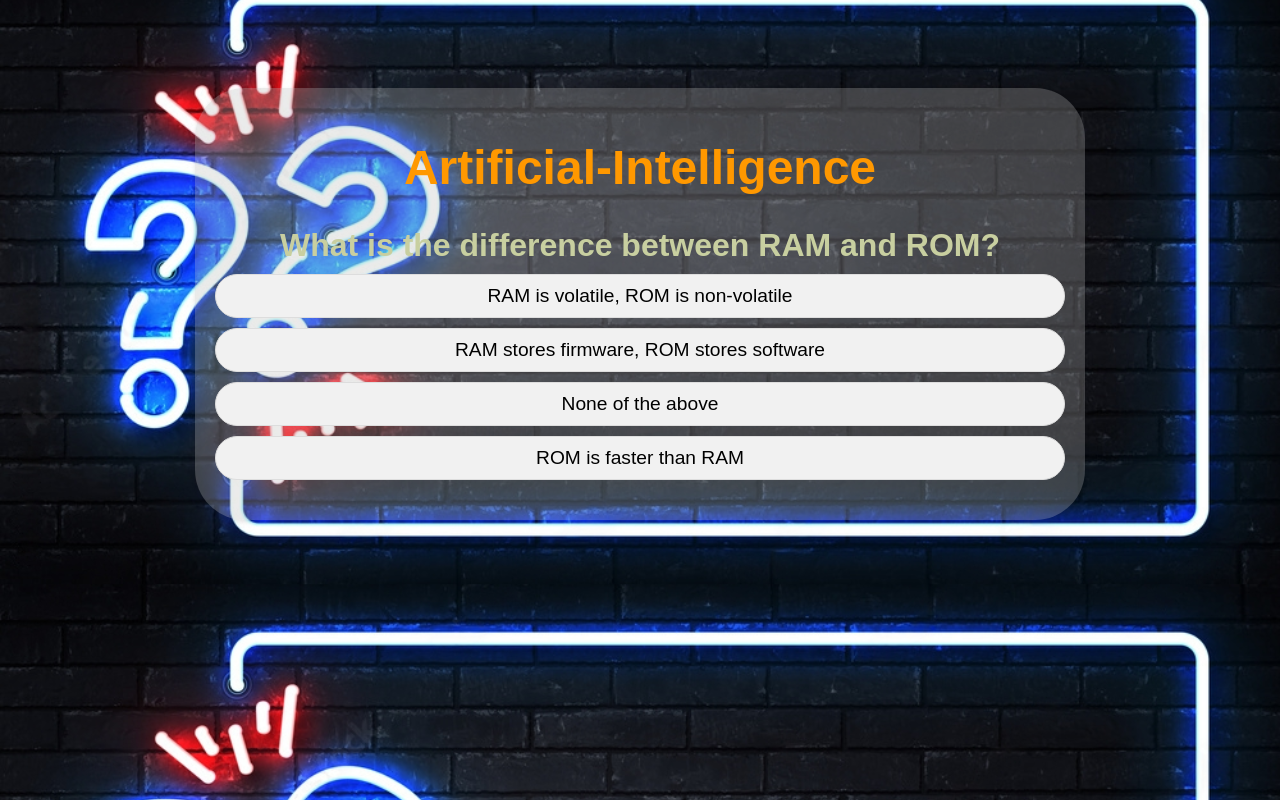
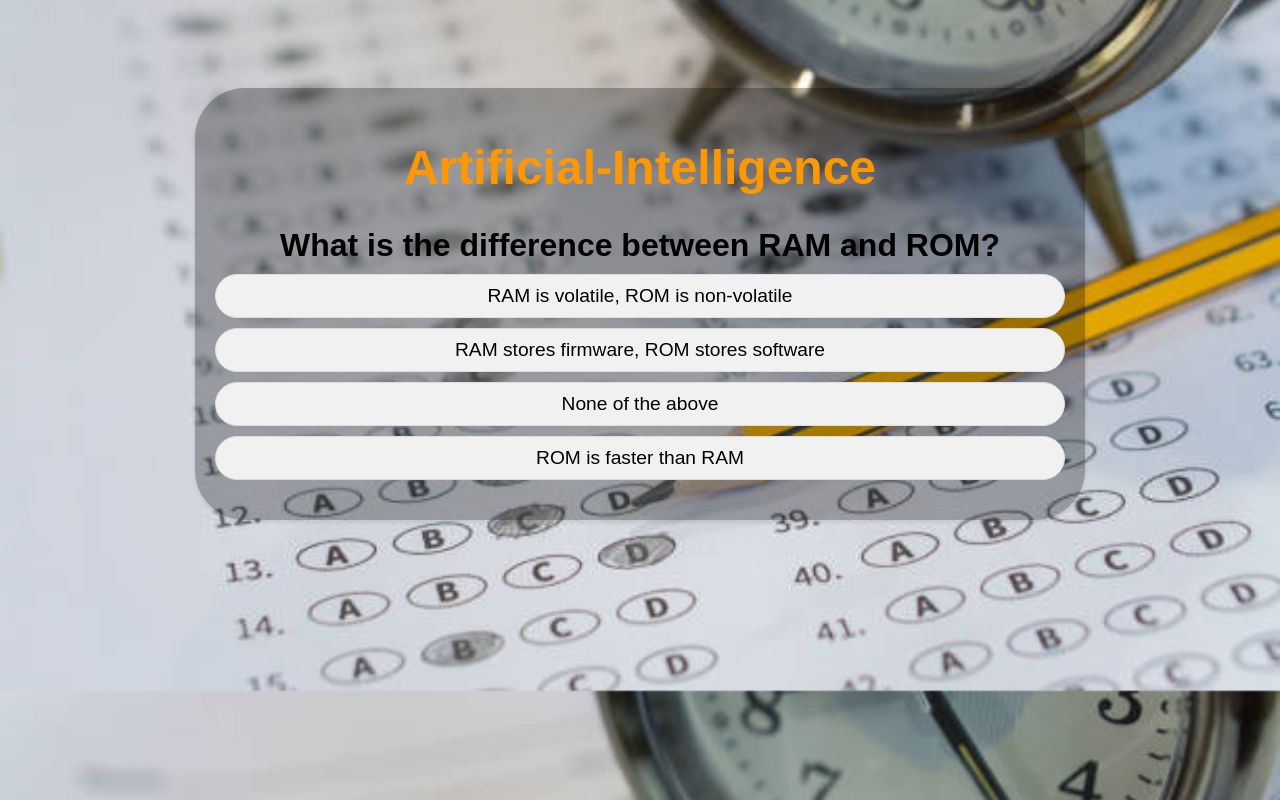
Before and after one commit to Aakash-M-o-d-i/Questions_papers, a plain HTML site: page Quiz/html/AI/ai.html in a window 1280 px wide. Drawn offline with Linux system fonts and the light colour scheme.

Commit message:
add new bg in quiz section, update all questions, images

```diff
--- a/Quiz/css/index.css
+++ b/Quiz/css/index.css
@@ -7,7 +7,8 @@ body {
     height: 100vh;
     margin: 0;
 
-    background-image: url('/images/quiz-bg.png');
+    /* background-image: url('/images/quiz-bg.png'); */
+    background-image: url('/images/cho.jpg');
     background-size: cover;
     background-position: center;
 }
@@ -63,5 +64,21 @@ body {
     height: 50px;
 }
 
+@media (max-width: 768px) {
+    .options-container {
+        padding: 10px;
+    }
+    .option {
+        padding: 10px;
+    }
+}
 
+@media (max-width: 480px) {
+    .options-container {
+        padding: 5px;
+    }
+    .option {
+        padding: 5px;
+    }
+}
 /* image */
--- a/Quiz/css/quiz.css
+++ b/Quiz/css/quiz.css
@@ -1,9 +1,8 @@
 body {
     font-family: 'Poppins', sans-serif;
-    /* background: #121d55; */
     display: flex;
     justify-content: center;
-    background-image: url('/images/bg-quiz.png');
+    background-image: url('/images/bg.jpg');
     background-size: cover;
     background-position: center;
 }
@@ -11,16 +10,16 @@ body {
 /* For tablets (width between 600px and 1024px) */
 @media (max-width: 1024px) and (min-width: 600px) {
     body {
-        background-size: contain; /* Adjust to fit within the container */
-        background-position: top center; /* Align the image differently if needed */
+        background-size: contain;
+        background-position: top center;
     }
 }
 
 /* For mobile devices (width below 600px) */
 @media (max-width: 599px) {
     body {
-        background-size: contain; /* Make sure the image fits within the screen */
-        background-position: top center; /* Position the image as needed */
+        background-size: contain;
+        background-position: top center;
     }
 }
 
@@ -28,7 +27,7 @@ body {
     width: 850px;
     padding: 20px;
     margin-top: 80px;
-    background-color: #b8b8b849;
+    background-color: #00000049;
     box-shadow: 0 2px 4px rgba(0, 0, 0, 0.1);
     border-radius: 50px;
     text-align: center;
@@ -44,8 +43,7 @@ h1 {
     font-weight: bold;
     margin-bottom: 10px;
     font-size: xx-large;
-    /* color: #ea6c21; */
-    color: #C8CFA0;
+    color: black;
 }
 
 .option {
@@ -74,6 +72,7 @@ h1 {
     text-align: center;
     margin-top: 20px;
     font-weight: bold;
+    color: aliceblue;
 }
 
 .hide {
@@ -89,7 +88,6 @@ h1 {
     margin-bottom: 10px;
     cursor: pointer;
     font-size: larger;
-
 }
 
 .options input {
@@ -129,19 +127,28 @@ button:hover {
     border-color: #d32f2f !important;
 }
 
-
 .services-grid {
-    display: flex;
-    justify-content: space-around;
-    flex-wrap: wrap;
+    display: grid;
+    grid-template-columns: repeat(auto-fit, minmax(198px, 1fr));
+    gap: 10px;
 }
 
 .service {
     background-color: #f9f9f9;
     padding: 20px;
     margin: 10px;
-    width: 300px;
+    width: 900px;
     box-shadow: 0 2px 4px rgba(0, 0, 0, 0.1);
     border-radius: 8px;
     text-align: center;
 }
+
+.a {
+    background-color: #cf4c4c;
+    padding: 20px;
+    margin: 10px;
+    width: 700;
+    box-shadow: 0 2px 4px rgba(0, 0, 0, 0.1);
+    border-radius: 8px;
+    text-align: center;
+}
--- a/Quiz/js/ai.js
+++ b/Quiz/js/ai.js
@@ -49,106 +49,106 @@ const quizData = [
         options: ['Running multiple applications simultaneously', 'Running a single application multiple times', 'Dividing a task into multiple smaller tasks', 'Running multiple programs on multiple computers'],
         answer: 'Running multiple applications simultaneously',
     },
-    {
-        question: 'What does the DOS command TIME do?',
-        options: ['Displays the current time', 'Sets the current time', 'Displays and sets the current time', 'None of the above'],
-        answer: 'Displays and sets the current time',
-    },
-    {
-        question: 'What is the purpose of the DOS command REN?',
-        options: ['Renames a directory', 'Renames a file', 'Removes a file', 'Restarts the computer'],
-        answer: 'Renames a file',
-    },
-    {
-        question: 'What does the DOS command MOV do?',
-        options: ['Moves a file from one directory to another', 'Displays the contents of a file', 'Moves a directory', 'None of the above'],
-        answer: 'Moves a file from one directory to another',
-    },
-    {
-        question: 'What is the function of the DOS command CD?',
-        options: ['Creates a new directory', 'Changes the current directory', 'Deletes a directory', 'Copies a directory'],
-        answer: 'Changes the current directory',
-    },
-    {
-        question: 'What does the DOS command CHKDSK check?',
-        options: ['Memory errors', 'Disk errors', 'File errors', 'Directory errors'],
-        answer: 'Disk errors',
-    },
-    {
-        question: 'What does the DOS command SET do?',
-        options: ['Sets system environment variables', 'Sets the current time and date', 'Sets file permissions', 'Sets user account settings'],
-        answer: 'Sets system environment variables',
-    },
-    {
-        question: 'What is the purpose of the DOS command PING?',
-        options: ['Checks network connectivity', 'Deletes a directory', 'Renames a file', 'Moves a file'],
-        answer: 'Checks network connectivity',
-    },
-    {
-        question: 'What does the DOS command TREE display?',
-        options: ['The structure of files and directories', 'The content of a file', 'The current directory', 'The disk usage'],
-        answer: 'The structure of files and directories',
-    },
-    {
-        question: 'What is the function of the DOS command COPY CON?',
-        options: ['Copies a file from one location to another', 'Copies a file with a new name', 'Creates a new file with content entered by the user', 'Converts a file format'],
-        answer: 'Creates a new file with content entered by the user',
-    },
-    {
-        question: 'What does the DOS command TYPE do?',
-        options: ['Displays the contents of a text file', 'Types a command', 'Changes file type', 'Moves a file'],
-        answer: 'Displays the contents of a text file',
-    },
-    {
-        question: 'What is an Operating System (OS)?',
-        options: ['Software that manages hardware resources', 'A type of programming language', 'Hardware that runs software', 'None of the above'],
-        answer: 'Software that manages hardware resources',
-    },
-    {
-        question: 'Which of the following is an example of an Operating System?',
-        options: ['Microsoft Word', 'Linux', 'Google Chrome', 'Python'],
-        answer: 'Linux',
-    },
-    {
-        question: 'Which of the following is not an Operating System?',
-        options: ['Windows', 'macOS', 'Unix', 'Java'],
-        answer: 'Java',
-    },
-    {
-        question: 'Which Operating System is known for its open-source nature?',
-        options: ['Windows', 'Linux', 'macOS', 'iOS'],
-        answer: 'Linux',
-    },
-    {
-        question: 'Which of the following is a feature of a modern Operating System?',
-        options: ['Multitasking', 'Single-tasking', 'Manual memory management', 'Limited user interface'],
-        answer: 'Multitasking',
-    },
-    {
-        question: 'The primary role of an Operating System is to:',
-        options: ['Provide a user-friendly interface', 'Manage hardware resources', 'Execute and manage software applications', 'All of the above'],
-        answer: 'All of the above',
-    },
-    {
-        question: 'Which Operating System is known for its graphical user interface (GUI)?',
-        options: ['Linux', 'Windows', 'DOS', 'Unix'],
-        answer: 'Windows',
-    },
-    {
-        question: 'Which of the following Operating Systems is primarily used on servers?',
-        options: ['Windows', 'macOS', 'Linux', 'Android'],
-        answer: 'Linux',
-    },
-    {
-        question: 'Which Operating System is used on Apple\'s computers?',
-        options: ['Windows', 'macOS', 'Linux', 'Unix'],
-        answer: 'macOS',
-    },
-    {
-        question: 'What is a key characteristic of DOS?',
-        options: ['Command-line interface', 'Graphical user interface', 'Multitasking capability', 'Open-source platform'],
-        answer: 'Command-line interface',
-    },
+    // {
+    //     question: 'What does the DOS command TIME do?',
+    //     options: ['Displays the current time', 'Sets the current time', 'Displays and sets the current time', 'None of the above'],
+    //     answer: 'Displays and sets the current time',
+    // },
+    // {
+    //     question: 'What is the purpose of the DOS command REN?',
+    //     options: ['Renames a directory', 'Renames a file', 'Removes a file', 'Restarts the computer'],
+    //     answer: 'Renames a file',
+    // },
+    // {
+    //     question: 'What does the DOS command MOV do?',
+    //     options: ['Moves a file from one directory to another', 'Displays the contents of a file', 'Moves a directory', 'None of the above'],
+    //     answer: 'Moves a file from one directory to another',
+    // },
+    // {
+    //     question: 'What is the function of the DOS command CD?',
+    //     options: ['Creates a new directory', 'Changes the current directory', 'Deletes a directory', 'Copies a directory'],
+    //     answer: 'Changes the current directory',
+    // },
+    // {
+    //     question: 'What does the DOS command CHKDSK check?',
+    //     options: ['Memory errors', 'Disk errors', 'File errors', 'Directory errors'],
+    //     answer: 'Disk errors',
+    // },
+    // {
+    //     question: 'What does the DOS command SET do?',
+    //     options: ['Sets system environment variables', 'Sets the current time and date', 'Sets file permissions', 'Sets user account settings'],
+    //     answer: 'Sets system environment variables',
+    // },
+    // {
+    //     question: 'What is the purpose of the DOS command PING?',
+    //     options: ['Checks network connectivity', 'Deletes a directory', 'Renames a file', 'Moves a file'],
+    //     answer: 'Checks network connectivity',
+    // },
+    // {
+    //     question: 'What does the DOS command TREE display?',
+    //     options: ['The structure of files and directories', 'The content of a file', 'The current directory', 'The disk usage'],
+    //     answer: 'The structure of files and directories',
+    // },
+    // {
+    //     question: 'What is the function of the DOS command COPY CON?',
+    //     options: ['Copies a file from one location to another', 'Copies a file with a new name', 'Creates a new file with content entered by the user', 'Converts a file format'],
+    //     answer: 'Creates a new file with content entered by the user',
+    // },
+    // {
+    //     question: 'What does the DOS command TYPE do?',
+    //     options: ['Displays the contents of a text file', 'Types a command', 'Changes file type', 'Moves a file'],
+    //     answer: 'Displays the contents of a text file',
+    // },
+    // {
+    //     question: 'What is an Operating System (OS)?',
+    //     options: ['Software that manages hardware resources', 'A type of programming language', 'Hardware that runs software', 'None of the above'],
+    //     answer: 'Software that manages hardware resources',
+    // },
+    // {
+    //     question: 'Which of the following is an example of an Operating System?',
+    //     options: ['Microsoft Word', 'Linux', 'Google Chrome', 'Python'],
+    //     answer: 'Linux',
+    // },
+    // {
+    //     question: 'Which of the following is not an Operating System?',
+    //     options: ['Windows', 'macOS', 'Unix', 'Java'],
+    //     answer: 'Java',
+    // },
+    // {
+    //     question: 'Which Operating System is known for its open-source nature?',
+    //     options: ['Windows', 'Linux', 'macOS', 'iOS'],
+    //     answer: 'Linux',
+    // },
+    // {
+    //     question: 'Which of the following is a feature of a modern Operating System?',
+    //     options: ['Multitasking', 'Single-tasking', 'Manual memory management', 'Limited user interface'],
+    //     answer: 'Multitasking',
+    // },
+    // {
+    //     question: 'The primary role of an Operating System is to:',
+    //     options: ['Provide a user-friendly interface', 'Manage hardware resources', 'Execute and manage software applications', 'All of the above'],
+    //     answer: 'All of the above',
+    // },
+    // {
+    //     question: 'Which Operating System is known for its graphical user interface (GUI)?',
+    //     options: ['Linux', 'Windows', 'DOS', 'Unix'],
+    //     answer: 'Windows',
+    // },
+    // {
+    //     question: 'Which of the following Operating Systems is primarily used on servers?',
+    //     options: ['Windows', 'macOS', 'Linux', 'Android'],
+    //     answer: 'Linux',
+    // },
+    // {
+    //     question: 'Which Operating System is used on Apple\'s computers?',
+    //     options: ['Windows', 'macOS', 'Linux', 'Unix'],
+    //     answer: 'macOS',
+    // },
+    // {
+    //     question: 'What is a key characteristic of DOS?',
+    //     options: ['Command-line interface', 'Graphical user interface', 'Multitasking capability', 'Open-source platform'],
+    //     answer: 'Command-line interface',
+    // },
 ];
 
 
@@ -269,11 +269,13 @@ function showAnswer() {
     let incorrectAnswersHtml = '';
     for (let i = 0; i < incorrectAnswers.length; i++) {
         incorrectAnswersHtml += `
+        <div class="a">
             <p>
-                <strong>Question:</strong> ${incorrectAnswers[i].question}<br>
+                <strong>Question ${i+1}:</strong> ${incorrectAnswers[i].question}<br>
                 <strong>Your Answer:</strong> ${incorrectAnswers[i].incorrectAnswer}<br>
                 <strong>Correct Answer:</strong> ${incorrectAnswers[i].correctAnswer}
             </p>
+        </div>
         `;
     }
 
--- a/Quiz/js/chem.js
+++ b/Quiz/js/chem.js
@@ -219,11 +219,13 @@ function showAnswer() {
     let incorrectAnswersHtml = '';
     for (let i = 0; i < incorrectAnswers.length; i++) {
         incorrectAnswersHtml += `
+        <div class="a">
             <p>
-                <strong>Question:</strong> ${incorrectAnswers[i].question}<br>
+                <strong>Question ${i+1}:</strong> ${incorrectAnswers[i].question}<br>
                 <strong>Your Answer:</strong> ${incorrectAnswers[i].incorrectAnswer}<br>
                 <strong>Correct Answer:</strong> ${incorrectAnswers[i].correctAnswer}
             </p>
+        </div>
         `;
     }
 
```
Also changed, not shown: Quiz/html/chemistry/chem.html (+4 -1 lines), Quiz/js/bba.js (+8 -6 lines), Quiz/js/botany.js (+8 -6 lines), Quiz/js/geology.js (+8 -6 lines), index.html (+1 -1 lines), Quiz/bg-Q.jpg (added), images/bg-Q.jpg (added), images/bg.jpg (added), images/cho.jpg (added).
